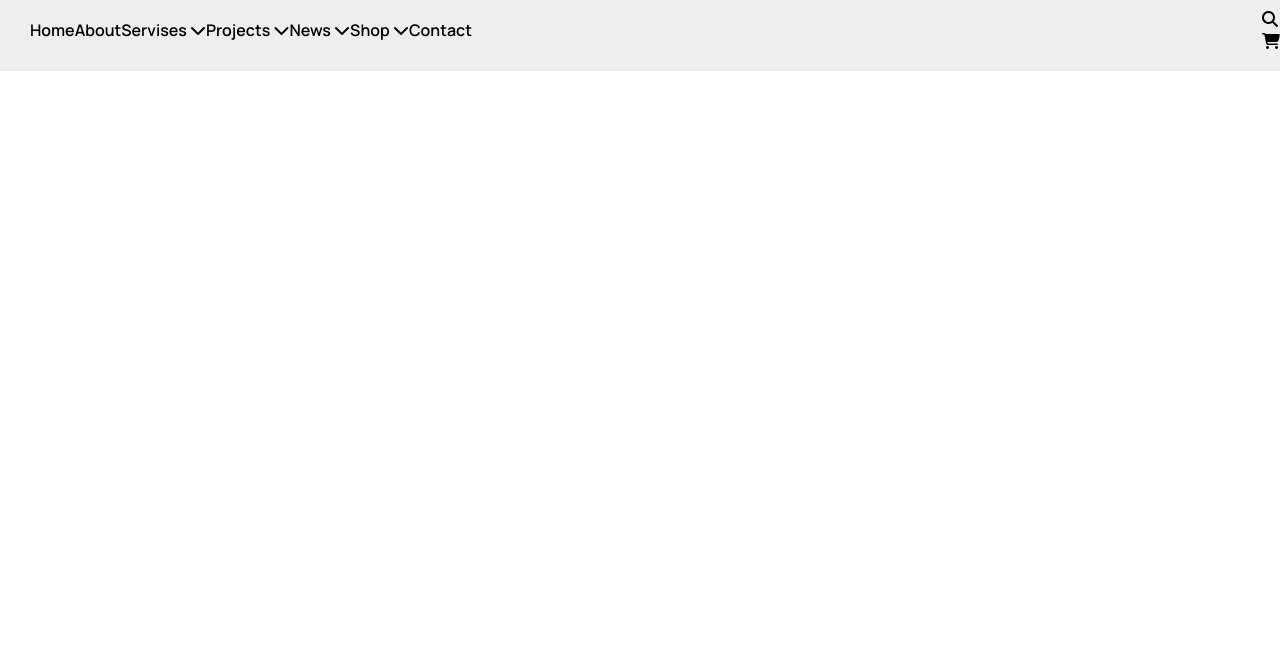
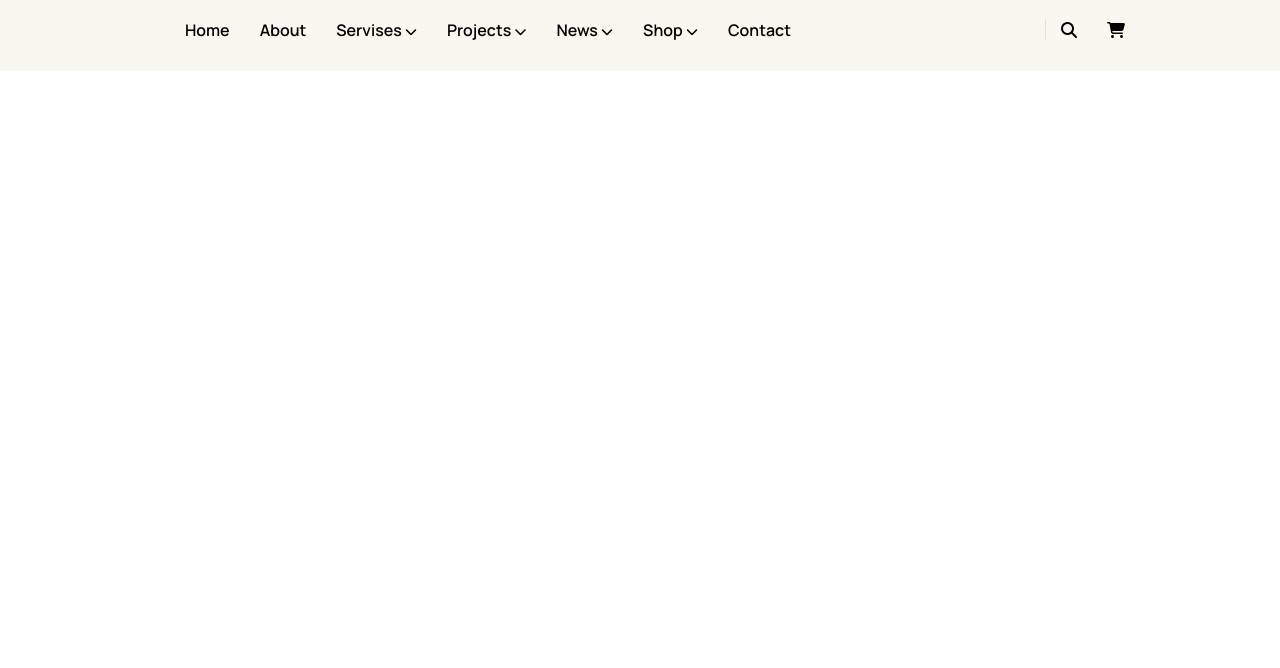
Before and after one commit to ynambell/owoce-project, a plain HTML site: page index.html in a window 1280 px wide. Shown: the part 132-800 px from the top of the page. Drawn offline with Linux system fonts and the light colour scheme.

Commit message:
middle nav

```diff
--- a/assets/css/style.css
+++ b/assets/css/style.css
@@ -66,7 +66,7 @@
 }
 
 .middle-header_bg{
-  background-color: #c9c9c950;
+  background-color: #F8F7F0;
 }
 
 .middle-header{
@@ -82,10 +82,33 @@
   padding: 30px;
 }
 
+.nav_link{
+  padding: 0 15px;
+}
+
 .nav_linlInner{
   display: none;
 }
 
 .active{
   display: block;
+  position: absolute;
+  background: azure;
+  padding: 30px;
+  border-radius: 20px;
+  margin-top: 8px;
 }
+
+.nav_link_arrow{
+  font-size: 12px;
+}
+
+.nav_card{
+  display: flex;
+  align-items: center;
+  border-left: 1px solid #E4E2D7;
+}
+
+.nav_card a {
+  padding: 15px;
+}
--- a/assets/js/index.js
+++ b/assets/js/index.js
@@ -0,0 +1,8 @@
+// showNavInner
+
+function showNavInner () {
+  document.getElementById('nav_linInner').classList.toggle('active')
+  document.getElementById('nav_linInner1').classList.toggle('active')
+  document.getElementById('nav_linInner2').classList.toggle('active')
+  document.getElementById('nav_linInner3').classList.toggle('active')
+}
--- a/index.html
+++ b/index.html
@@ -34,38 +34,39 @@
                 </div>
             </div>
             <div class="middle-header_bg">
-                <div class="middle-header">
+                <div class="middle-header container">
                     <ul class="nav">
                         <li class="nav_link"><a href="">Home</a></li>
                         <li class="nav_link"><a href="">About</a></li>
                         <li class="nav_link"><a href="">Servises</a>
-                            <a href=""><i class="fa-solid fa-chevron-down"></i></a>
-                            <ul class="nav_linlInner">
+                            <a href="" class="nav_link_arrow"><i class="fa-solid fa-chevron-down"></i></a>
+                            <ul id="nav_linInner" class="nav_linlInner">
                                 <li>link</li>
                                 <li>link</li>
                             </ul></li>
                         <li class="nav_link"><a href="">Projects</a>
-                            <a href=""><i class="fa-solid fa-chevron-down"></i></a>
-                            <ul class="nav_linlInner">
+                            <a href="" class="nav_link_arrow"><i class="fa-solid fa-chevron-down"></i></a>
+                            <ul onclick="showNavInner()" id="nav_linInner1" class="nav_linlInner">
                                 <li>link</li>
                                 <li>link</li>
                             </ul></li>
                         <li class="nav_link"><a href="">News</a>
-                            <a href=""><i class="fa-solid fa-chevron-down"></i></a>
-                            <ul class="nav_linlInner">
+                            <a href="" class="nav_link_arrow">
+                                <i class="fa-solid fa-chevron-down"></i></a>
+                            <ul onclick="showNavInner()" id="nav_linInner2" class="nav_linlInner">
                                 <li>news</li>
                                 <li>news</li>
                             </ul></li>
                         <li class="nav_link"><a href="">Shop</a>
-                            <a href=""><i class="fa-solid fa-chevron-down"></i></a>
-                            <ul class="nav_linlInner">
+                            <a href="" class="nav_link_arrow"><i class="fa-solid fa-chevron-down"></i></a>
+                            <ul onclick="showNavInner()" id="nav_linInner3" class="nav_linlInner">
                                 <li>link</li>
                                 <li>link</li>
                             </ul></li>
                         <li class="nav_link"><a href="">Contact</a></li>
                     </ul>
-                    <div class="">
-                        <ul>
+                    <div>
+                        <ul class="nav_card">
                             <li><a href=""><i class="fa-solid fa-magnifying-glass"></i></a></li>
                             <li><a href=""><i class="fa-solid fa-cart-shopping"></i></a></li>
                         </ul>
@@ -74,5 +75,6 @@
             </div>
         </header>
     </div>
+    <script src="./assets/js/index.js"></script>
 </body>
 </html>
```
Also changed, not shown: assets/img/Section.png (added).
